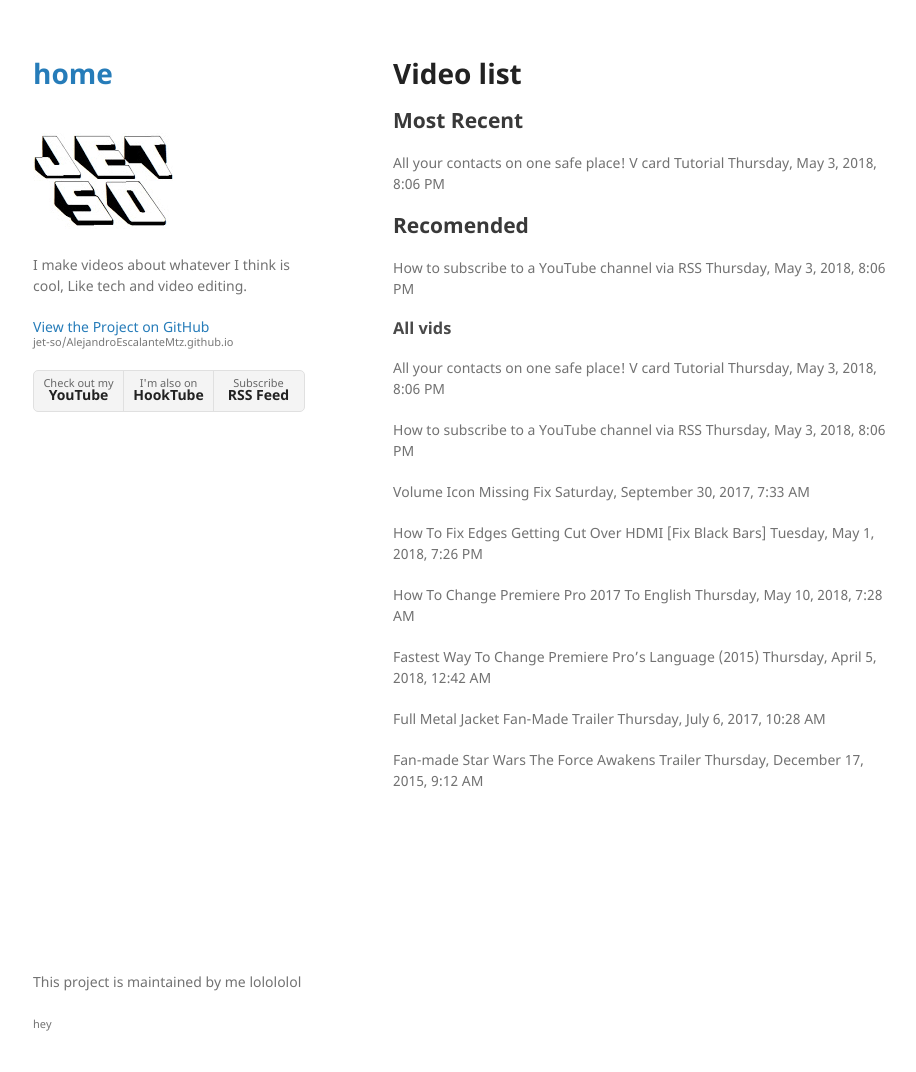
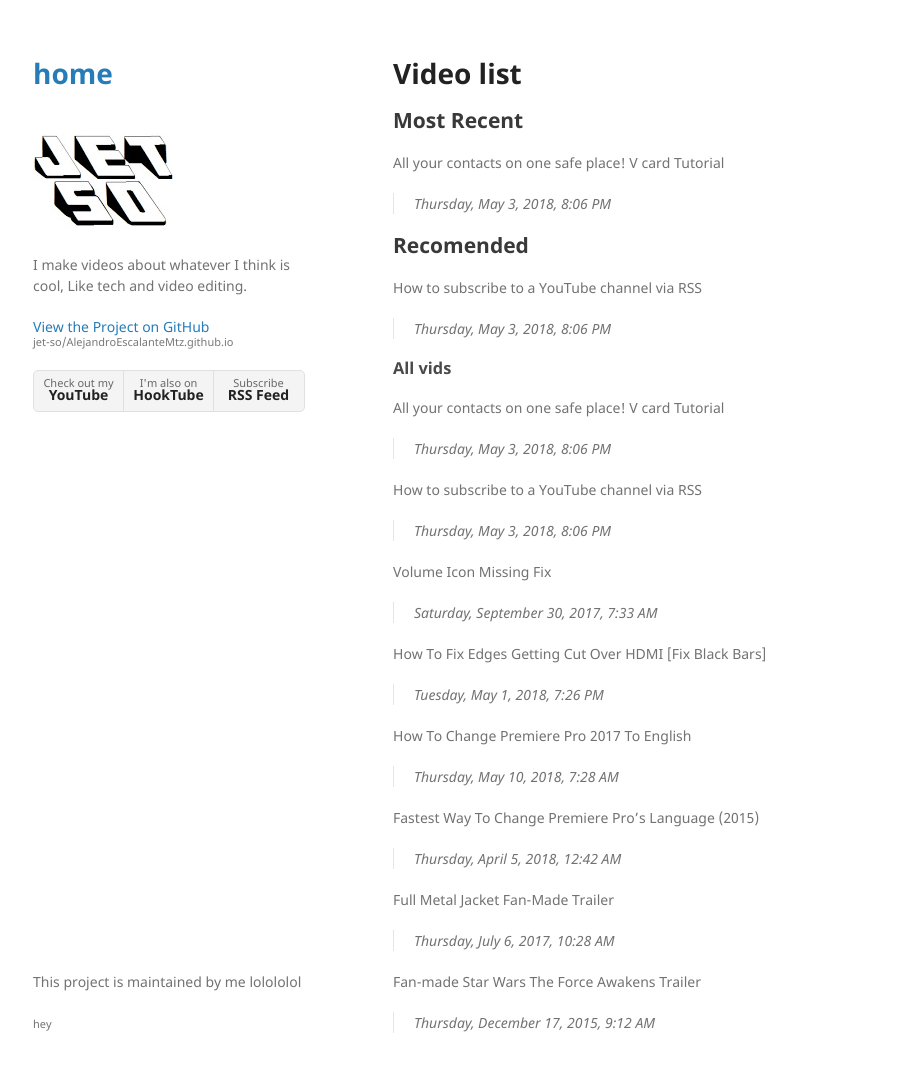
Before and after one commit to jet-so/AlejandroEscalanteMtz.github.io, a Jekyll site: the page built from docs/videohub.md, in a window 1280 px wide and 1103 px high. Shown: the top 1072 px of the window, without its empty margins (177-1093 px from the left). Built offline with Jekyll 4.4.1, drawn with Linux system fonts in a browser that asks for light colours; our own code applies the rules of GitHub Pages for plain Markdown files.

```diff
--- a/docs/videohub.md
+++ b/docs/videohub.md
@@ -3,36 +3,37 @@
 ## Most Recent
 
 All your contacts on one safe place! V card Tutorial
-Thursday, May 3, 2018, 8:06 PM
+> Thursday, May 3, 2018, 8:06 PM
 
 ## Recomended
 
 How to subscribe to a YouTube channel via RSS
-Thursday, May 3, 2018, 8:06 PM
+
+> Thursday, May 3, 2018, 8:06 PM
 
 
 ### All vids
 
 All your contacts on one safe place! V card Tutorial
-Thursday, May 3, 2018, 8:06 PM
+> Thursday, May 3, 2018, 8:06 PM
 
 How to subscribe to a YouTube channel via RSS
-Thursday, May 3, 2018, 8:06 PM
+> Thursday, May 3, 2018, 8:06 PM
 
 Volume Icon Missing Fix
-Saturday, September 30, 2017, 7:33 AM
+> Saturday, September 30, 2017, 7:33 AM
 
 How To Fix Edges Getting Cut Over HDMI [Fix Black Bars]
-Tuesday, May 1, 2018, 7:26 PM
+> Tuesday, May 1, 2018, 7:26 PM
 
 How To Change Premiere Pro 2017 To English
-Thursday, May 10, 2018, 7:28 AM
+> Thursday, May 10, 2018, 7:28 AM
 
 Fastest Way To Change Premiere Pro's Language (2015)
-Thursday, April 5, 2018, 12:42 AM
+> Thursday, April 5, 2018, 12:42 AM
 
 Full Metal Jacket Fan-Made Trailer
-Thursday, July 6, 2017, 10:28 AM
+> Thursday, July 6, 2017, 10:28 AM
 
 Fan-made Star Wars The Force Awakens Trailer
-Thursday, December 17, 2015, 9:12 AM
+> Thursday, December 17, 2015, 9:12 AM
```
